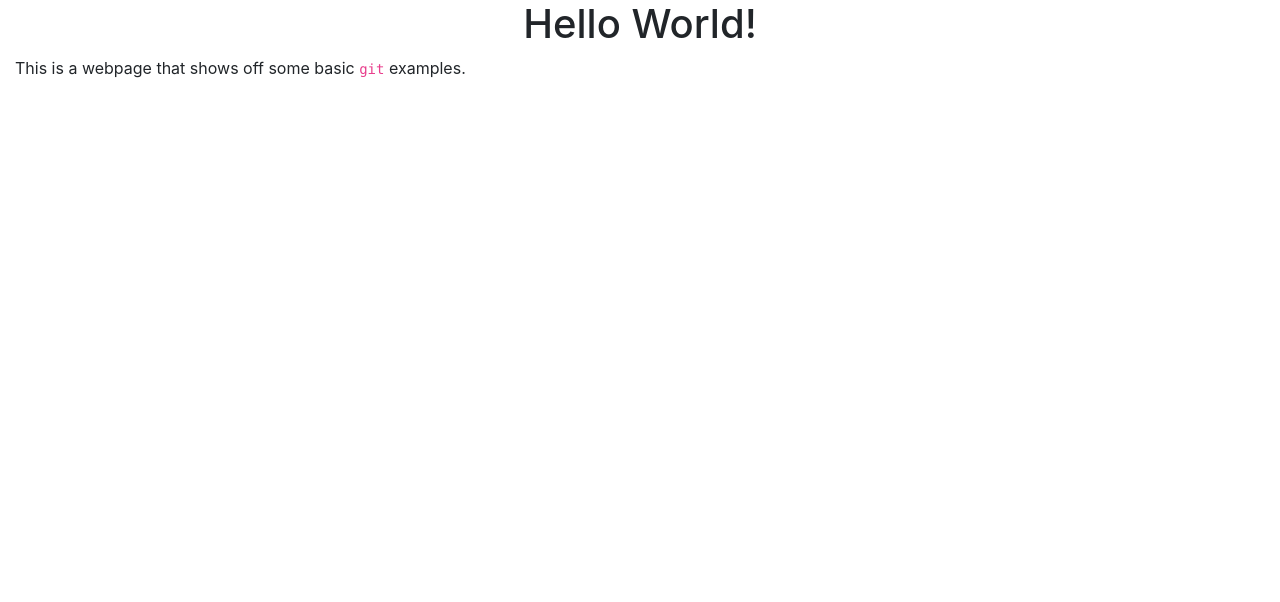
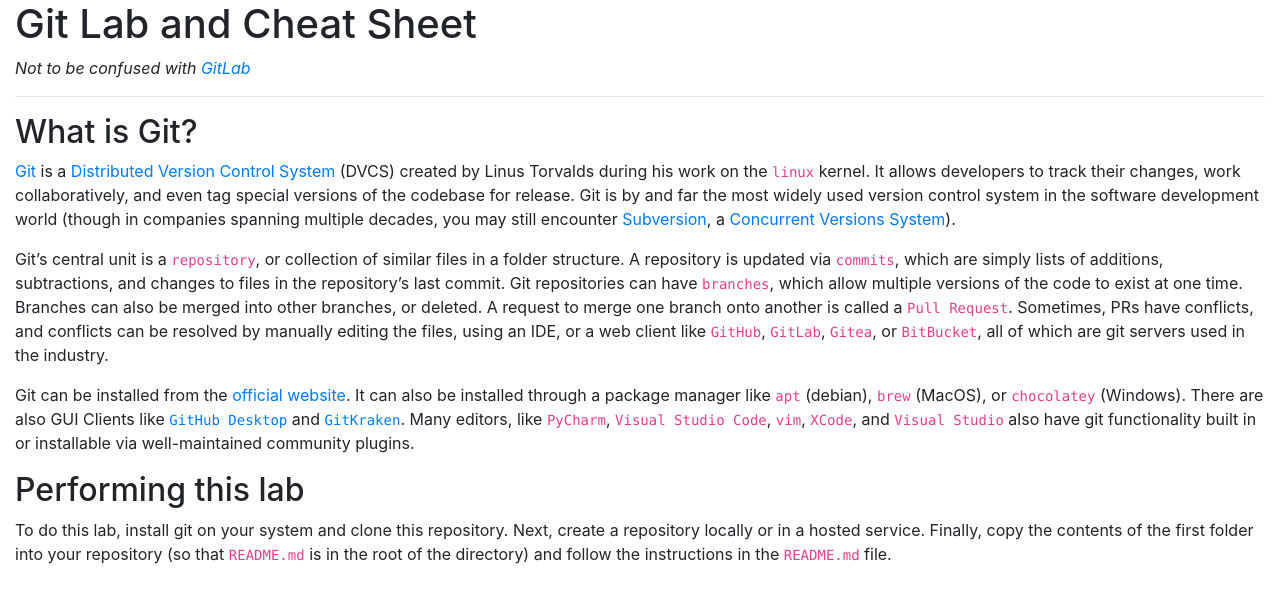
Before and after one commit to minhtran6600/lab, a plain HTML site: page index.html in a window 1280 px wide. Drawn offline with nearby package versions, Linux system fonts and the light colour scheme.

Commit message:
Added content

```diff
--- a/index.html
+++ b/index.html
@@ -11,12 +11,16 @@
 		<div class="container-fluid">
 			<div class="row">
 				<div class="col-md-12">
-					<h1 class="text-center">
-						Hello World!
-					</h3>
-					<p>
-						This is a webpage that shows off some basic <code>git</code> examples.
-					</p>
+					<h1 id="git-lab">Git Lab and Cheat Sheet</h1>
+					<p><em>Not to be confused with <a href="https://gitlab.uah.edu/">GitLab</a></em></p>
+					<hr />
+					<h2 id="what-is-git">What is Git?</h2>
+					<p><a href="https://git-scm.com/">Git</a> is a <a href="https://en.wikipedia.org/wiki/Distributed_version_control">Distributed Version Control System</a> (DVCS) created by Linus Torvalds during his work on the <code>linux</code> kernel. It allows developers to track their changes, work collaboratively, and even tag special versions of the codebase for release. Git is by and far the most widely used version control system in the software development world (though in companies spanning multiple decades, you may still encounter <a href="https://en.wikipedia.org/wiki/Apache_Subversion">Subversion</a>, a <a href="https://en.wikipedia.org/wiki/Concurrent_Versions_System">Concurrent Versions System</a>).</p>
+					<p>Git’s central unit is a <code>repository</code>, or collection of similar files in a folder structure. A repository is updated via <code>commits</code>, which are simply lists of additions, subtractions, and changes to files in the repository’s last commit. Git repositories can have <code>branches</code>, which allow multiple versions of the code to exist at one time. Branches can also be merged into other branches, or deleted. A request to merge one branch onto another is called a <code>Pull Request</code>. Sometimes, PRs have conflicts, and conflicts can be resolved by manually editing the files, using an IDE, or a web client like <code>GitHub</code>, <code>GitLab</code>, <code>Gitea</code>, or <code>BitBucket</code>, all of which are git servers used in the industry.</p>
+					<p>Git can be installed from the <a href="https://git-scm.com/downloads">official website</a>. It can also be installed through a package manager like <code>apt</code> (debian), <code>brew</code> (MacOS), or <code>chocolatey</code> (Windows). There are also GUI Clients like <a href="https://desktop.github.com/"><code>GitHub Desktop</code></a> and <a href="https://www.gitkraken.com/"><code>GitKraken</code></a>. Many editors, like <code>PyCharm</code>, <code>Visual Studio Code</code>, <code>vim</code>, <code>XCode</code>, and <code>Visual Studio</code> also have git functionality built in or installable via well-maintained community plugins.</p>
+					<h2 id="performing-this-lab">Performing this lab</h2>
+					<p>To do this lab, install git on your system and clone this repository. Next, create a repository locally or in a hosted service. Finally, copy the contents of the first folder into your repository (so that <code>README.md</code> is in the root of the directory) and follow the instructions in the <code>README.md</code> file.</p>
+
 				</div>
 			</div>
 		</div>
```
Also changed, not shown: 1 other file.
